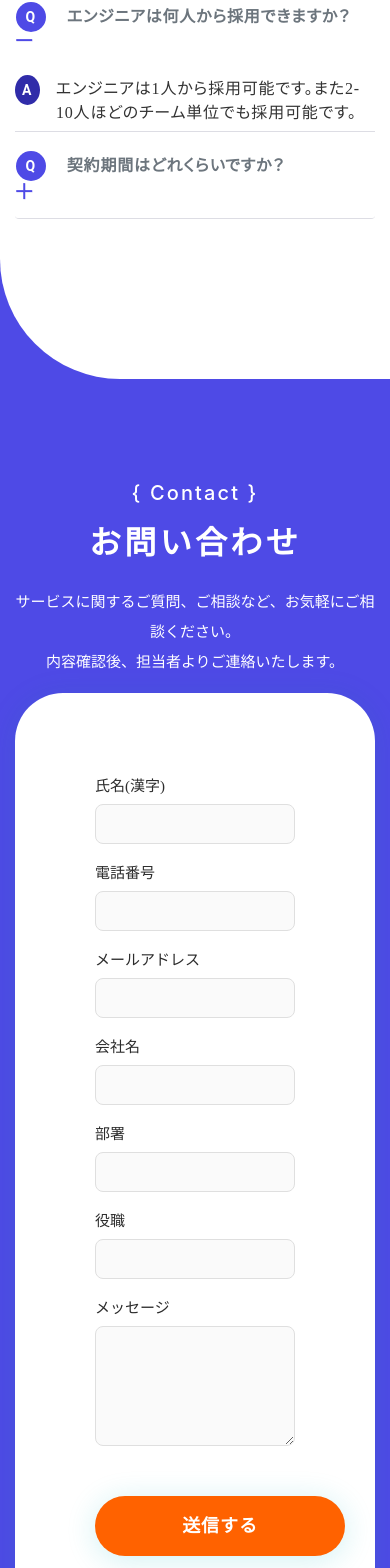
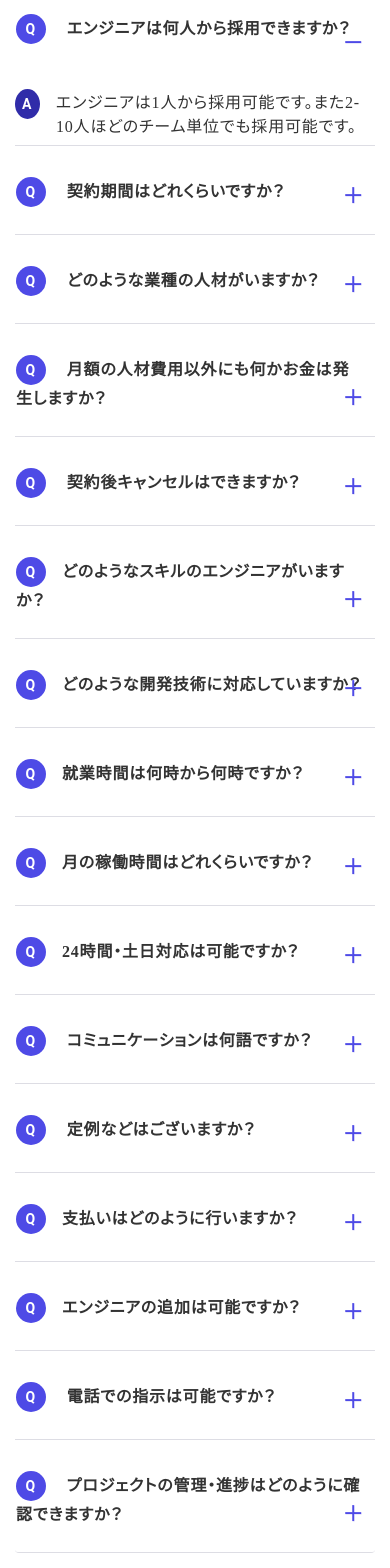
Before and after one commit to kashif-zia/Studio-Development-Hub, a React (Create React App) app: page / in a window 390 px wide. Shown: the part 1749-3317 px from the top of the page. Built offline with nearby package versions, Linux system fonts and the light colour scheme.

Commit message:
contact from and question changes

```diff
--- a/src/components/SectionMain/index.js
+++ b/src/components/SectionMain/index.js
@@ -188,10 +188,10 @@ export default function index() {
                                             <h2 className="mb-0">
                                                 <button className="btn btn-link btn-block text-left" type="button" data-toggle="collapse" data-target="#collapseOne" aria-expanded="true" aria-controls="collapseOne">
                                                     <div className='question'>Q</div> エンジニアは何人から採用できますか？
-                                                    <div className='clsoeIcon'>
+                                                    <div className='clsoeIcon question-icon'>
                                                         <img src={closeIcon} alt="closeIcon" />
                                                     </div>
-                                                    <div className='openIcon'>
+                                                    <div className='openIcon question-icon'>
                                                         <img src={openIcon} alt="openIcon" />
                                                     </div>
                                                 </button>
@@ -209,11 +209,11 @@ export default function index() {
                                             <h2 className="mb-0">
                                                 <button className="btn btn-link btn-block text-left collapsed" type="button" data-toggle="collapse" data-target="#collapseTwo" aria-expanded="false" aria-controls="collapseTwo">
                                                <div className='question'>Q</div> 契約期間はどれくらいですか？
-                                                    <div className='clsoeIcon'>
-                                                        <img className='closeIcon-img' src={closeIcon} alt="closeIcon" />
+                                                    <div className='clsoeIcon question-icon'>
+                                                        <img src={closeIcon} alt="closeIcon" />
                                                     </div>
-                                                    <div className='openIcon'>
-                                                        <img className='openIcon-img' src={openIcon} alt="openIcon" />
+                                                    <div className='openIcon question-icon'>
+                                                        <img src={openIcon} alt="openIcon" />
                                                     </div>
                                                 </button>
                                             </h2>
@@ -224,11 +224,17 @@ export default function index() {
                                             </div>
                                         </div>
                                     </div>
-                                    {/*  <div className="card accordian-card">
+                                   <div className="card accordian-card">
                                         <div className="card-header accordian-card-header" id="headingThree">
                                             <h2 className="mb-0">
                                                 <button className="btn btn-link btn-block text-left collapsed" type="button" data-toggle="collapse" data-target="#collapseThree" aria-expanded="false" aria-controls="collapseThree">
                                                     <div className='question'>Q</div>  どのような業種の人材がいますか？
+                                                      <div className='clsoeIcon question-icon'>
+                                                        <img src={closeIcon} alt="closeIcon" />
+                                                    </div>
+                                                    <div className='openIcon question-icon'>
+                                                        <img src={openIcon} alt="openIcon" />
+                                                    </div>
                                                 </button>
                                             </h2>
                                         </div>
@@ -243,6 +249,12 @@ export default function index() {
                                             <h2 className="mb-0">
                                                 <button className="btn btn-link btn-block text-left collapsed" type="button" data-toggle="collapse" data-target="#collapseFour" aria-expanded="false" aria-controls="collapseFour">
                                                     <div className='question'>Q</div> 月額の人材費用以外にも何かお金は発生しますか？
+                                                      <div className='clsoeIcon question-icon'>
+                                                        <img src={closeIcon} alt="closeIcon" />
+                                                    </div>
+                                                    <div className='openIcon question-icon'>
+                                                        <img src={openIcon} alt="openIcon" />
+                                                    </div>
                                                 </button>
                                             </h2>
                                         </div>
@@ -257,6 +269,12 @@ export default function index() {
                                             <h2 className="mb-0">
                                                 <button className="btn btn-link btn-block text-left collapsed" type="button" data-toggle="collapse" data-target="#collapseFive" aria-expanded="false" aria-controls="collapseFive">
                                                     <div className='question'>Q</div>  契約後キャンセルはできますか？
+                                                      <div className='clsoeIcon question-icon'>
+                                                        <img src={closeIcon} alt="closeIcon" />
+                                                    </div>
+                                                    <div className='openIcon question-icon'>
+                                                        <img src={openIcon} alt="openIcon" />
+                                                    </div>
                                                 </button>
                                             </h2>
                                         </div>
@@ -271,6 +289,12 @@ export default function index() {
                                             <h2 className="mb-0">
                                                 <button className="btn btn-link btn-block text-left collapsed" type="button" data-toggle="collapse" data-target="#collapseSix" aria-expanded="false" aria-controls="collapseSix">
                                                     <div className='question'>Q</div>どのようなスキルのエンジニアがいますか？
+                                                      <div className='clsoeIcon question-icon'>
+                                                        <img src={closeIcon} alt="closeIcon" />
+                                                    </div>
+                                                    <div className='openIcon question-icon'>
+                                                        <img src={openIcon} alt="openIcon" />
+                                                    </div>
                                                 </button>
                                             </h2>
                                         </div>
@@ -285,6 +309,12 @@ export default function index() {
                                             <h2 className="mb-0">
                                                 <button className="btn btn-link btn-block text-left collapsed" type="button" data-toggle="collapse" data-target="#collapseSeven" aria-expanded="false" aria-controls="collapseSeven">
                                                     <div className='question'>Q</div>どのような開発技術に対応していますか？
+                                                      <div className='clsoeIcon question-icon'>
+                                                        <img src={closeIcon} alt="closeIcon" />
+                                                    </div>
+                                                    <div className='openIcon question-icon'>
+                                                        <img src={openIcon} alt="openIcon" />
+                                                    </div>
                                                 </button>
                                             </h2>
                                         </div>
@@ -300,6 +330,12 @@ export default function index() {
                                             <h2 className="mb-0">
                                                 <button className="btn btn-link btn-block text-left collapsed" type="button" data-toggle="collapse" data-target="#collapseEight" aria-expanded="false" aria-controls="collapseEight">
                                                     <div className='question'>Q</div>就業時間は何時から何時ですか？
+                                                      <div className='clsoeIcon question-icon'>
+                                                        <img src={closeIcon} alt="closeIcon" />
+                                                    </div>
+                                                    <div className='openIcon question-icon'>
+                                                        <img src={openIcon} alt="openIcon" />
+                                                    </div>
                                                 </button>
                                             </h2>
                                         </div>
@@ -315,6 +351,12 @@ export default function index() {
                                             <h2 className="mb-0">
                                                 <button className="btn btn-link btn-block text-left collapsed" type="button" data-toggle="collapse" data-target="#collapseNine" aria-expanded="false" aria-controls="collapseNine">
                                                     <div className='question'>Q</div>月の稼働時間はどれくらいですか？
+                                                      <div className='clsoeIcon question-icon'>
+                                                        <img src={closeIcon} alt="closeIcon" />
+                                                    </div>
+                                                    <div className='openIcon question-icon'>
+                                                        <img src={openIcon} alt="openIcon" />
+                                                    </div>
                                                 </button>
                                             </h2>
                                         </div>
@@ -330,6 +372,12 @@ export default function index() {
                                             <h2 className="mb-0">
                                                 <button className="btn btn-link btn-block text-left collapsed" type="button" data-toggle="collapse" data-target="#collapseTen" aria-expanded="false" aria-controls="collapseTen">
                                                     <div className='question'>Q</div>24時間・土日対応は可能ですか？
+                                                      <div className='clsoeIcon question-icon'>
+                                                        <img src={closeIcon} alt="closeIcon" />
+                                                    </div>
+                                                    <div className='openIcon question-icon'>
+                                                        <img src={openIcon} alt="openIcon" />
+                                                    </div>
                                                 </button>
                                             </h2>
                                         </div>
@@ -346,6 +394,12 @@ export default function index() {
                                             <h2 className="mb-0">
                                                 <button className="btn btn-link btn-block text-left collapsed" type="button" data-toggle="collapse" data-target="#collapseEleven" aria-expanded="false" aria-controls="collapseEleven">
                                                     <div className='question'>Q</div> コミュニケーションは何語ですか？
+                                                      <div className='clsoeIcon question-icon'>
+                                                        <img src={closeIcon} alt="closeIcon" />
+                                                    </div>
+                                                    <div className='openIcon question-icon'>
+                                                        <img src={openIcon} alt="openIcon" />
+                                                    </div>
                                                 </button>
                                             </h2>
                                         </div>
@@ -360,6 +414,12 @@ export default function index() {
                                             <h2 className="mb-0">
                                                 <button className="btn btn-link btn-block text-left collapsed" type="button" data-toggle="collapse" data-target="#collapseTwelve" aria-expanded="false" aria-controls="collapseTwelve">
                                                     <div className='question'>Q</div>  定例などはございますか？
+                                                      <div className='clsoeIcon question-icon'>
+                                                        <img src={closeIcon} alt="closeIcon" />
+                                                    </div>
+                                                    <div className='openIcon question-icon'>
+                                                        <img src={openIcon} alt="openIcon" />
+                                                    </div>
                                                 </button>
                                             </h2>
                                         </div>
@@ -374,6 +434,12 @@ export default function index() {
                                             <h2 className="mb-0">
                                                 <button className="btn btn-link btn-block text-left collapsed" type="button" data-toggle="collapse" data-target="#collapseThirteen" aria-expanded="false" aria-controls="collapseThirteen">
                                                     <div className='question'>Q</div>支払いはどのように行いますか？
+                                                      <div className='clsoeIcon question-icon'>
+                                                        <img src={closeIcon} alt="closeIcon" />
+                                                    </div>
+                                                    <div className='openIcon question-icon'>
+                                                        <img src={openIcon} alt="openIcon" />
+                                                    </div>
                                                 </button>
                                             </h2>
                                         </div>
@@ -388,6 +454,12 @@ export default function index() {
                                             <h2 className="mb-0">
                                                 <button className="btn btn-link btn-block text-left collapsed" type="button" data-toggle="collapse" data-target="#collapseFourteen" aria-expanded="false" aria-controls="collapseFourteen">
                                                     <div className='question'>Q</div>エンジニアの追加は可能ですか？
+                                                      <div className='clsoeIcon question-icon'>
+                                                        <img src={closeIcon} alt="closeIcon" />
+                                                    </div>
+                                                    <div className='openIcon question-icon'>
+                                                        <img src={openIcon} alt="openIcon" />
+                                                    </div>
                                                 </button>
                                             </h2>
                                         </div>
@@ -402,6 +474,12 @@ export default function index() {
                                             <h2 className="mb-0">
                                                 <button className="btn btn-link btn-block text-left collapsed" type="button" data-toggle="collapse" data-target="#collapseFifteen" aria-expanded="false" aria-controls="collapseFifteen">
                                                     <div className='question'>Q</div> 電話での指示は可能ですか？
+                                                      <div className='clsoeIcon question-icon'>
+                                                        <img src={closeIcon} alt="closeIcon" />
+                                                    </div>
+                                                    <div className='openIcon question-icon'>
+                                                        <img src={openIcon} alt="openIcon" />
+                                                    </div>
                                                 </button>
                                             </h2>
                                         </div>
@@ -416,6 +494,12 @@ export default function index() {
                                             <h2 className="mb-0">
                                                 <button className="btn btn-link btn-block text-left collapsed" type="button" data-toggle="collapse" data-target="#collapseSixteen" aria-expanded="false" aria-controls="collapseSixteen">
                                                     <div className='question'>Q</div> プロジェクトの管理・進捗はどのように確認できますか？
+                                                      <div className='clsoeIcon question-icon'>
+                                                        <img src={closeIcon} alt="closeIcon" />
+                                                    </div>
+                                                    <div className='openIcon question-icon'>
+                                                        <img src={openIcon} alt="openIcon" />
+                                                    </div>
                                                 </button>
                                             </h2>
                                         </div>
@@ -424,7 +508,7 @@ export default function index() {
                                                 <div className='answer'>A</div> JiraやAsanaなどのプロジェクト管理ツールにてチケットを生成しています。
                                             </div>
                                         </div>
-                                    </div>   */}
+                                    </div>
                                 </div>
                             </div>
                         </div>
--- a/src/components/SectionMain/style.scss
+++ b/src/components/SectionMain/style.scss
@@ -274,7 +274,6 @@
         border-radius: 48px;
         background: #FFF;
         box-shadow: 0px 4px 30px 0px rgba(24, 131, 138, 0.15);
-
     }
 
     .section-questions {
@@ -297,12 +296,11 @@
             .accordian-card-header {
                 border-bottom: 0px;
                 background-color: #ffff;
-                padding-left: 0px;
-                padding-right: 0px;
+                padding: 24px 0px;
 
                 button {
                     padding-left: 0px;
-                    color: var(--gray, #333);
+                    color:#333;
                     font-feature-settings: 'palt'on;
                     font-family: Noto Sans JP;
                     font-size: 16px;
@@ -350,7 +348,11 @@
                     letter-spacing: 0.8px;
                     display: flex;
                 }
-
+                .question-icon{
+                    display: flex;
+                    justify-content: right;
+                    margin-top: -10px;
+                }
 
             }
             .accordian-card-header [aria-expanded="flase"] .openIcon img{
@@ -581,5 +583,17 @@
                 font-size: 22px;
             }
         }
+        .main-contact-form {
+            padding: 0px;
+            background: transparent;
+
+            .main-contact-label{
+                color: #FFF;
+            }
+        }
+    .section-main-contact-form{
+        border-radius: 0px 0px 64px 64px;
+        background: #4E4AE6;
+    }
     }
 }
```
